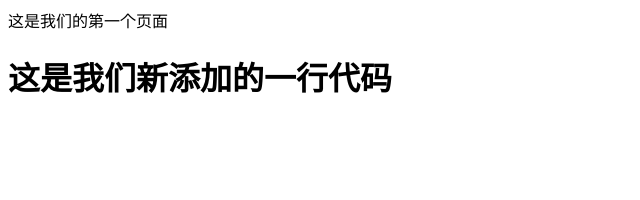
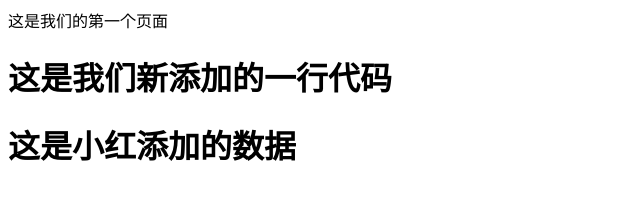
Before and after one commit to Lafeier/test01, a plain HTML site: page index.html in a window 1280 px wide. Shown: the whole page, without its empty margins (0-640 px from the left). Drawn offline with Linux system fonts and the light colour scheme.

Commit message:
这是小红添加的一行代码

```diff
--- a/index.html
+++ b/index.html
@@ -7,5 +7,6 @@
     <body>
     	<div>这是我们的第一个页面</div>
     	<h1>这是我们新添加的一行代码</h1>
+    	<h1>这是小红添加的数据</h1>
     </body>
 </html>
```
